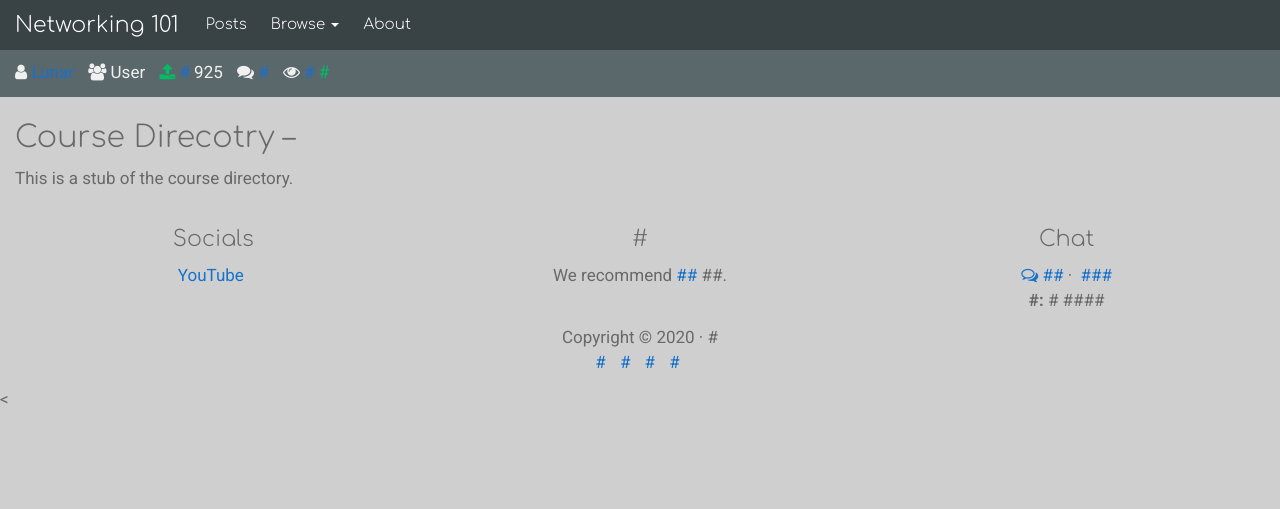
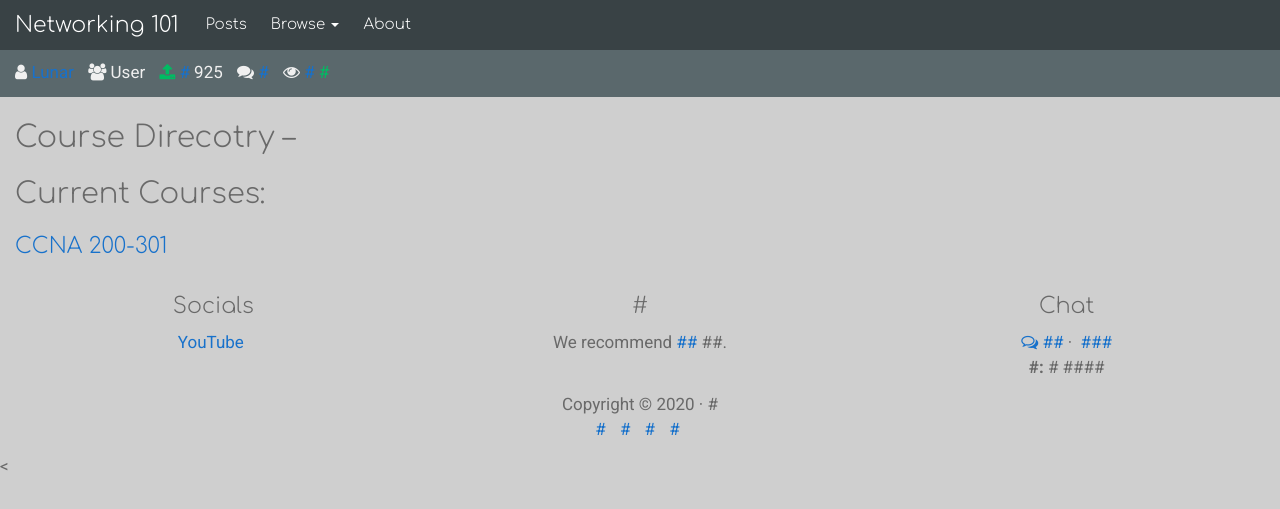
Before and after one commit to lunarcontrol/combust.it, a Jekyll site: the page built from course/index.md, in a window 1280 px wide. Shown: the top 509 px of the page. Built offline with Jekyll 4.4.1, drawn with Linux system fonts in a browser that asks for light colours; nearby versions of some CDN libraries; library files that are not in the unit come from our copies.

Commit message:
Update index.md

```diff
--- a/course/index.md
+++ b/course/index.md
@@ -3,4 +3,5 @@ layout: page
 title: Course Direcotry
 ---
 
-This is a stub of the course directory.
+<h2>Current Courses:</h2>
+<h3><a href="./ccna/">CCNA 200-301</a></h3>
```
